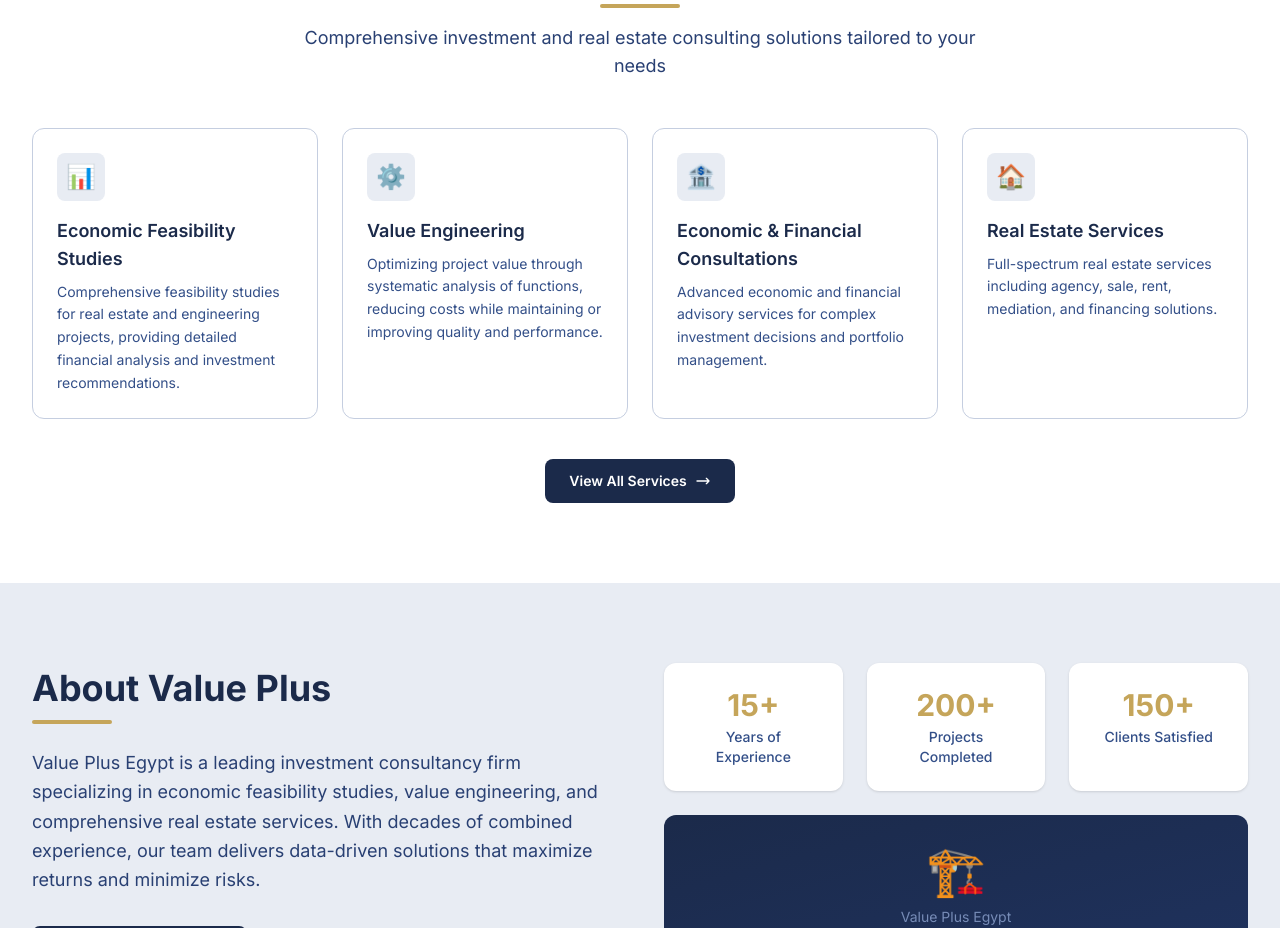
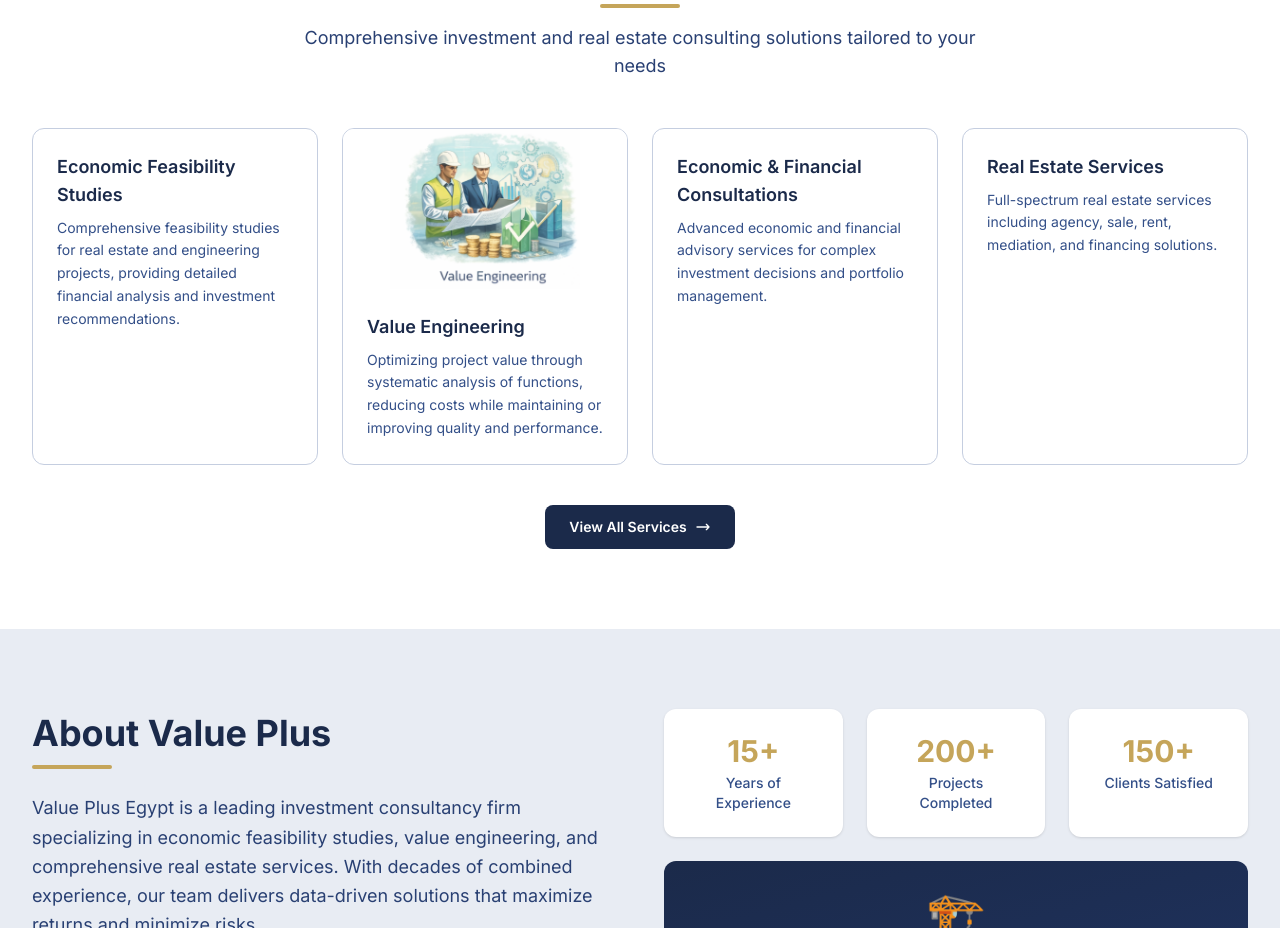
Before and after one commit to Amrwar/valueplusegypt, a Next.js app: page /en in a window 1280 px wide. Shown: the part 800-1728 px from the top of the page. Built offline with nearby package versions, Linux system fonts and the light colour scheme.

Commit message:
Remove service icons, add real estate cost image, fix card layout
- Remove emoji icons from all service cards
- Images use object-contain on white background to blend seamlessly
- Update home page services overview to match

```diff
--- a/src/components/home/ServicesOverview.tsx
+++ b/src/components/home/ServicesOverview.tsx
@@ -2,9 +2,10 @@
 
 import { useTranslations } from 'next-intl';
 import { Link } from '@/i18n/navigation';
+import Image from 'next/image';
 import Container from '@/components/ui/Container';
 import SectionHeading from '@/components/ui/SectionHeading';
-import { FEATURED_SERVICES, SERVICE_ICONS } from '@/lib/constants';
+import { FEATURED_SERVICES, SERVICE_IMAGES } from '@/lib/constants';
 import { useInView } from '@/hooks/useInView';
 import { cn } from '@/lib/utils';
 
@@ -25,22 +26,31 @@
             <div
               key={key}
               className={cn(
-                'group rounded-xl border border-navy-100 p-6 transition-all duration-500 hover:border-gold-400 hover:shadow-lg',
+                'group flex flex-col rounded-xl border border-navy-100 overflow-hidden bg-white transition-all duration-500 hover:border-gold-400 hover:shadow-lg',
                 isInView
                   ? 'opacity-100 translate-y-0'
                   : 'opacity-0 translate-y-8',
               )}
               style={{ transitionDelay: isInView ? `${index * 100}ms` : '0ms' }}
             >
-              <div className="mb-4 flex h-12 w-12 items-center justify-center rounded-lg bg-navy-50 text-2xl transition-colors group-hover:bg-gold-50">
-                {SERVICE_ICONS[key]}
+              {SERVICE_IMAGES[key] && (
+                <div className="relative h-40 bg-white overflow-hidden">
+                  <Image
+                    src={SERVICE_IMAGES[key]}
+                    alt={t(`services.${key}.title`)}
+                    fill
+                    className="object-contain transition-transform duration-500 group-hover:scale-105"
+                  />
                 </div>
+              )}
+              <div className="flex flex-1 flex-col p-6">
                 <h3 className="mb-2 text-lg font-semibold text-navy-900">
                   {t(`services.${key}.title`)}
                 </h3>
                 <p className="text-sm leading-relaxed text-navy-600">
                   {t(`services.${key}.description`)}
                 </p>
+              </div>
             </div>
           ))}
         </div>
--- a/src/components/services/ServiceCard.tsx
+++ b/src/components/services/ServiceCard.tsx
@@ -4,7 +4,6 @@
 import { cn } from '@/lib/utils';
 
 interface ServiceCardProps {
-  icon: string;
   title: string;
   description: string;
   image?: string;
@@ -13,7 +12,6 @@
 }
 
 export default function ServiceCard({
-  icon,
   title,
   description,
   image,
@@ -23,25 +21,22 @@
   return (
     <div
       className={cn(
-        'group flex flex-col rounded-xl border border-navy-100 overflow-hidden transition-all duration-500 hover:border-gold-400 hover:shadow-lg',
+        'group flex flex-col rounded-xl border border-navy-100 overflow-hidden bg-white transition-all duration-500 hover:border-gold-400 hover:shadow-lg',
         isInView ? 'opacity-100 translate-y-0' : 'opacity-0 translate-y-8'
       )}
       style={{ transitionDelay: isInView ? `${(index % 6) * 80}ms` : '0ms' }}
     >
       {image && (
-        <div className="relative h-44 bg-gradient-to-b from-navy-50 to-white overflow-hidden">
+        <div className="relative h-48 bg-white overflow-hidden">
           <Image
             src={image}
             alt={title}
             fill
-            className="object-contain p-4 transition-transform duration-500 group-hover:scale-105"
+            className="object-contain transition-transform duration-500 group-hover:scale-105"
           />
         </div>
       )}
       <div className="flex flex-1 flex-col p-6">
-        <div className="mb-4 flex h-12 w-12 items-center justify-center rounded-lg bg-navy-50 text-2xl transition-colors group-hover:bg-gold-50">
-          {icon}
-        </div>
         <h3 className="mb-2 text-lg font-semibold text-navy-900">{title}</h3>
         <p className="text-sm leading-relaxed text-navy-600">{description}</p>
       </div>
--- a/src/components/services/ServicesGrid.tsx
+++ b/src/components/services/ServicesGrid.tsx
@@ -3,7 +3,7 @@
 import { useTranslations } from 'next-intl';
 import SectionHeading from '@/components/ui/SectionHeading';
 import ServiceCard from '@/components/services/ServiceCard';
-import { SERVICE_KEYS, SERVICE_ICONS, SERVICE_IMAGES } from '@/lib/constants';
+import { SERVICE_KEYS, SERVICE_IMAGES } from '@/lib/constants';
 import { useInView } from '@/hooks/useInView';
 
 export default function ServicesGrid() {
@@ -21,7 +21,6 @@
         {SERVICE_KEYS.map((key, index) => (
           <ServiceCard
             key={key}
-            icon={SERVICE_ICONS[key]}
             title={t(`services.${key}.title`)}
             description={t(`services.${key}.description`)}
             image={SERVICE_IMAGES[key]}
```
Lines whose indentation alone changed are shown as unchanged.
